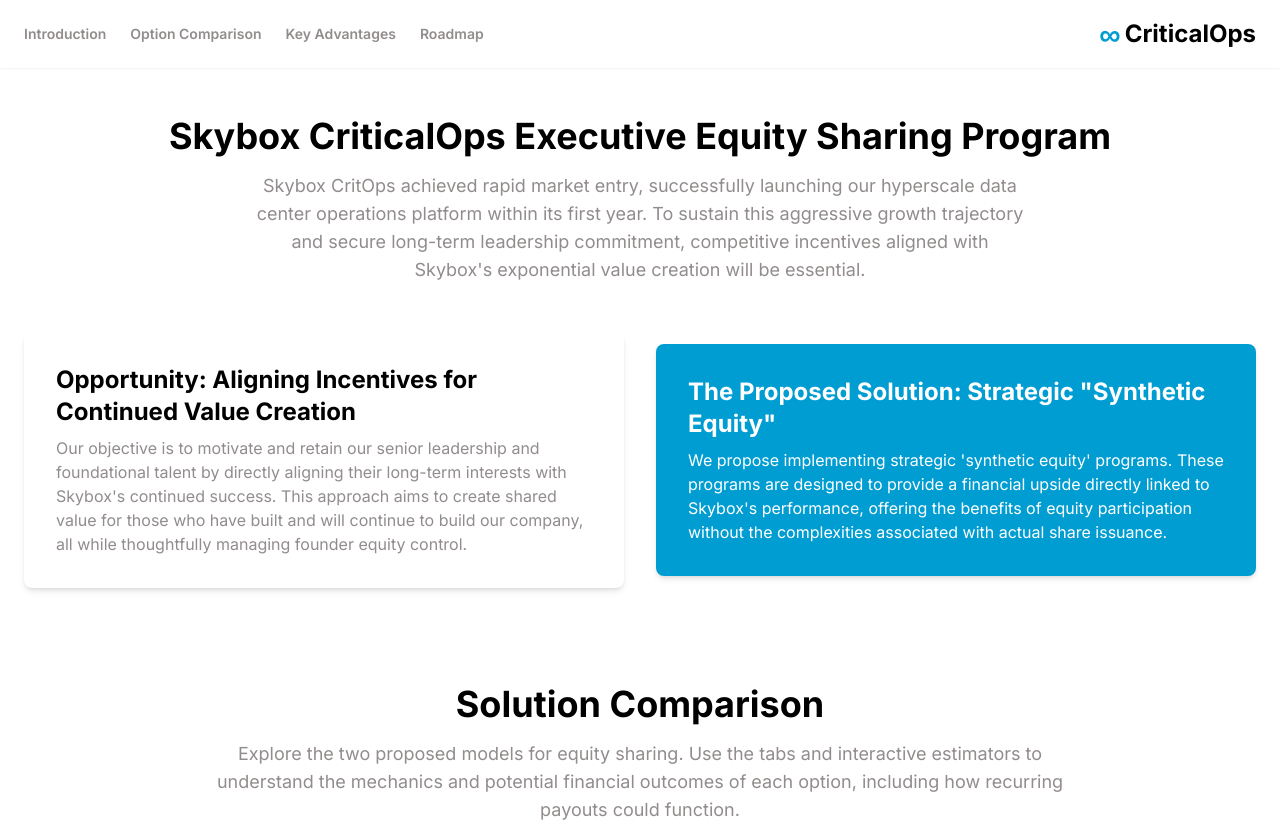
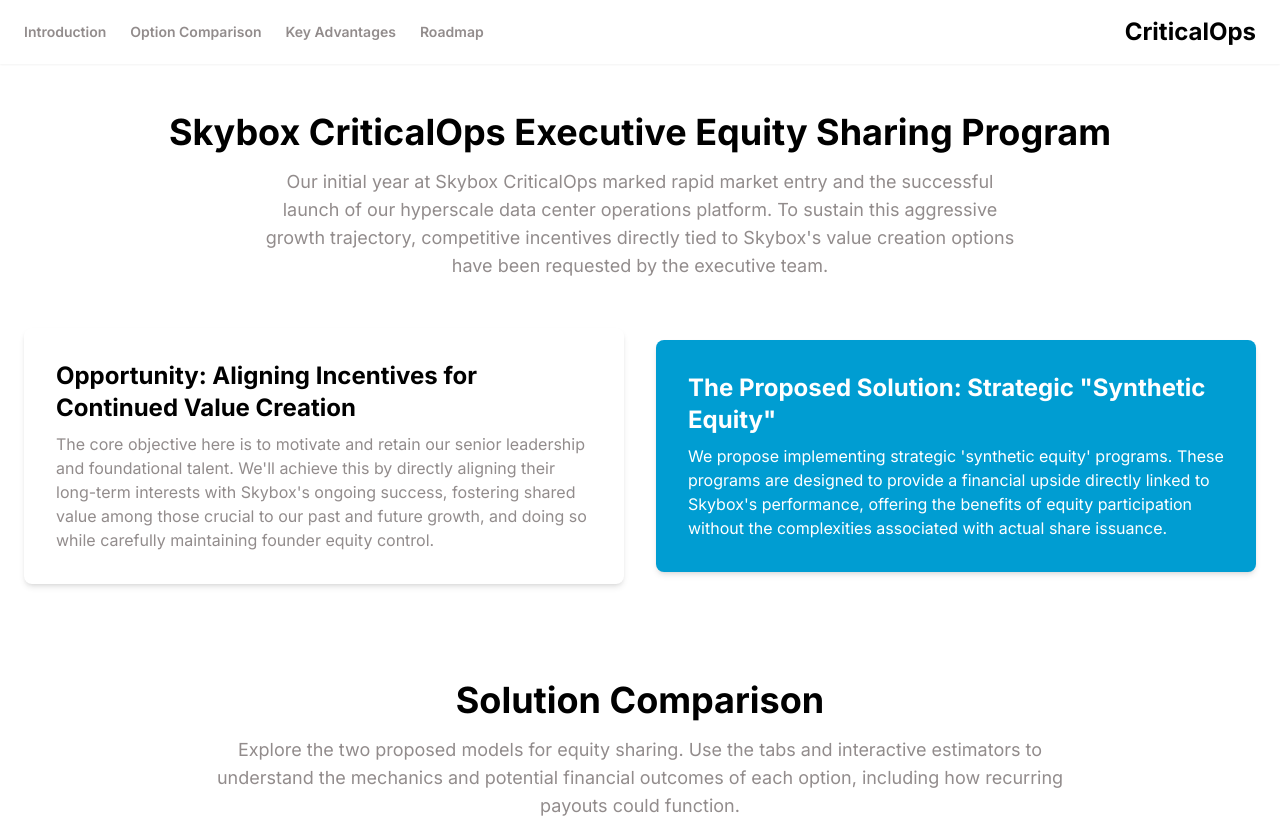
Before and after one commit to danielhjacob/SkyboxCritOpsEquityDashboard, a plain HTML site: page index.html in a window 1280 px wide. Shown: the top 827 px of the page. Drawn offline with nearby package versions, Linux system fonts and the light colour scheme.

Commit message:
Update index.html

```diff
--- a/index.html
+++ b/index.html
@@ -147,7 +147,7 @@
             </div>
             <!-- Logo: Blue infinity symbol and black "CriticalOps" wordmark -->
             <div class="flex items-center space-x-1">
-                <span class="text-3xl font-extrabold" style="color: var(--color-primary-blue);">∞</span>
+                <span class="text-3xl font-extrabold" style="color: var(--color-primary-blue);"></span>
                 <span class="text-2xl font-extrabold" style="color: var(--color-pms-black);">CriticalOps</span>
             </div>
         </nav>
@@ -158,12 +158,12 @@
         <!-- Introduction Section -->
         <section id="introduction" class="section mb-24">
             <h2 class="text-4xl font-bold text-center mb-4" style="color: var(--color-pms-black);">Skybox CriticalOps Executive Equity Sharing Program</h2>
-            <p class="text-center text-lg max-w-3xl mx-auto mb-12" style="color: var(--color-cool-gray);">Skybox CritOps achieved rapid market entry, successfully launching our hyperscale data center operations platform within its first year. To sustain this aggressive growth trajectory and secure long-term leadership commitment, competitive incentives aligned with Skybox's exponential value creation will be essential.</p>
+            <p class="text-center text-lg max-w-3xl mx-auto mb-12" style="color: var(--color-cool-gray);">Our initial year at Skybox CriticalOps marked rapid market entry and the successful launch of our hyperscale data center operations platform. To sustain this aggressive growth trajectory, competitive incentives directly tied to Skybox's value creation options have been requested by the executive team.</p>
 
             <div class="grid md:grid-cols-2 gap-8 items-center">
                 <div class="bg-white p-8 rounded-lg shadow-md">
                     <h3 class="font-bold text-2xl mb-2" style="color: var(--color-pms-black);">Opportunity: Aligning Incentives for Continued Value Creation</h3>
-                    <p style="color: var(--color-cool-gray);">Our objective is to motivate and retain our senior leadership and foundational talent by directly aligning their long-term interests with Skybox's continued success. This approach aims to create shared value for those who have built and will continue to build our company, all while thoughtfully managing founder equity control.</p>
+                    <p style="color: var(--color-cool-gray);">The core objective here is to motivate and retain our senior leadership and foundational talent. We'll achieve this by directly aligning their long-term interests with Skybox's ongoing success, fostering shared value among those crucial to our past and future growth, and doing so while carefully maintaining founder equity control.</p>
                 </div>
                 <div class="p-8 rounded-lg shadow-md" style="background-color: var(--color-primary-blue); color: var(--color-white);">
                     <h3 class="font-bold text-2xl mb-2">The Proposed Solution: Strategic "Synthetic Equity"</h3>
@@ -252,7 +252,7 @@
                         <div class="timeline-dot"></div>
                         <div class="timeline-content">
                             <div class="timeline-title">Q4 2025</div>
-                            Board Approval & Documentation Finalization
+                            Executive Approval & Documentation Finalization
                         </div>
                     </div>
 
@@ -260,7 +260,7 @@
                         <div class="timeline-dot"></div>
                         <div class="timeline-content">
                             <div class="timeline-title">Q1 2026</div>
-                            Leadership Communication & Grant Issuance
+                            Leadership Communication &  Issuance
                         </div>
                     </div>
 
```
